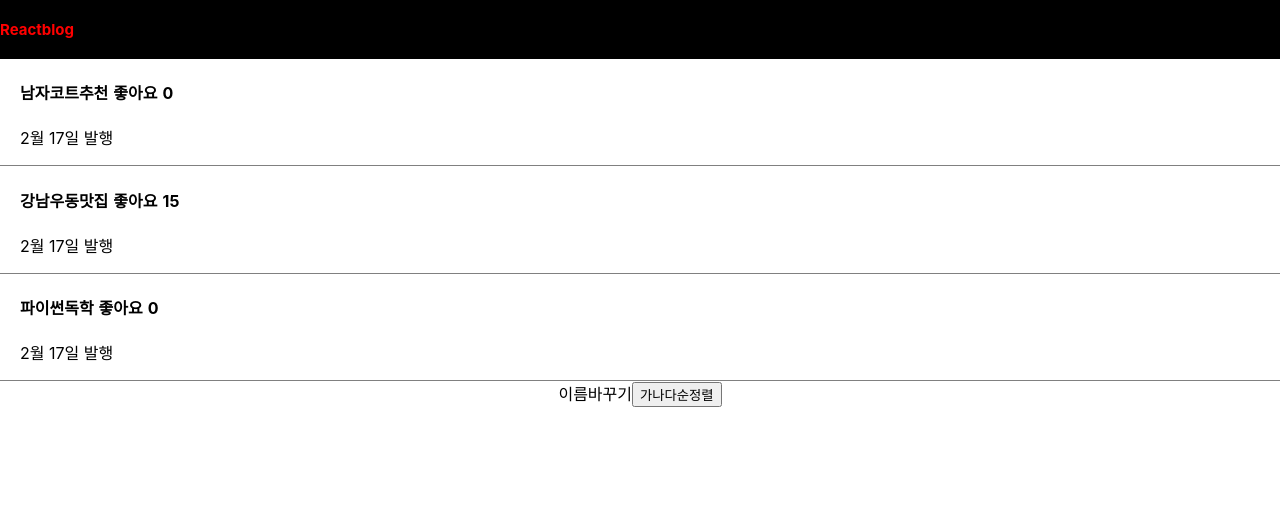
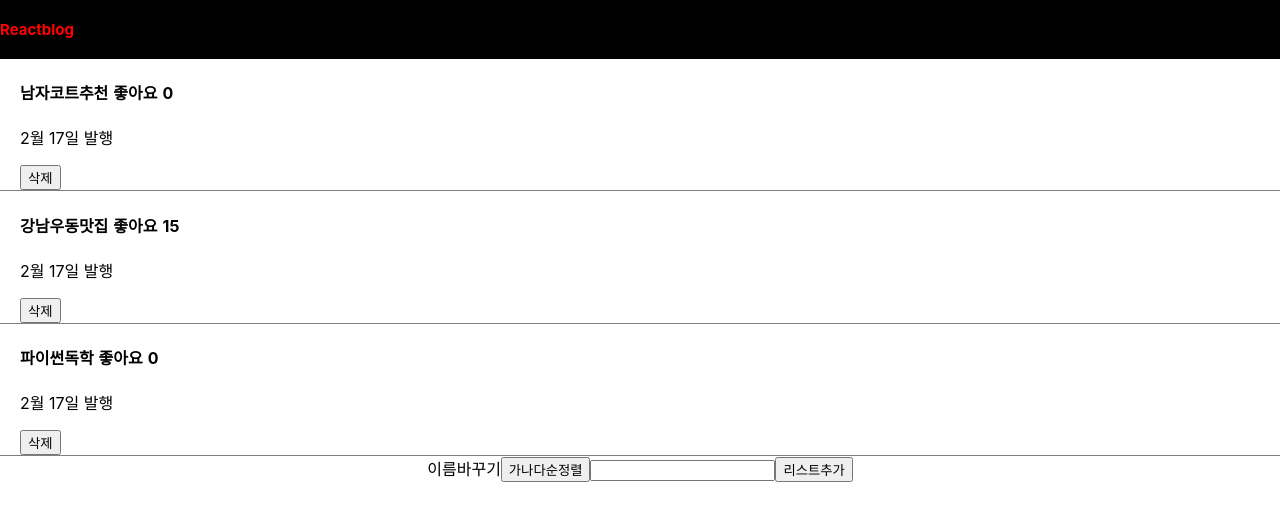
Before and after one commit to kim-heesu/secondReact, a React (Create React App) app in the folder blog/: page / in a window 1280 px wide. Shown: the top 520 px of the page. Built offline with nearby package versions, Linux system fonts and the light colour scheme.

Commit message:
리스트 추가,삭제기능 구현_part01끝

```diff
--- a/blog/src/App.js
+++ b/blog/src/App.js
@@ -6,10 +6,15 @@ import {useState} from 'react';
 function App() {
 
   let [logo,setLogo] = useState('Reactblog');
+  // 변경이 없는 값은 굳이 state로 만들지 않아도된다. 요건 그냥 만들어봄
 
   let [titleTest,setTitleTest] = useState(['남자코트추천','강남우동맛집','파이썬독학']);
   let [title,setTitle] = useState(0);
+  // state는 해당 state를 필요로하는 컴포넌트 중 가장 위에있는 컴포넌트에 선언해야한다.
+  // 부모 > 자식으로 전달은 가능하지만 자식 > 부모 전달은 안되기 때문
   let [like, setLike] = useState([0,15,0]);
+
+  let[inputValue, setValue] = useState('');
 
   let [modal,setModal] = useState(false);
 
@@ -32,6 +37,17 @@ function App() {
     setTitleTest(sortCopy)
   }
 
+  function addList(){
+    let listCopy =[...titleTest];
+    listCopy.unshift('안녕안녕')
+    setTitleTest(listCopy)
+  }
+
+  function deleteList(i){
+    let listCopy =[...titleTest];
+    listCopy.splice(i,1);
+    setTitleTest(listCopy)
+  }
   // Destructuring문법
   let num = [1,2];
   let [a,c] = [1,2];// a = 1 , b = 2  가 된다.
@@ -45,18 +61,22 @@ function App() {
       {
         titleTest.map(function(a,i){
           return <div className="list" id={"list"+i}>
-          <h4 onClick={()=>{modal === false ? setModal(true) : setModal(false),setTitle(i)}}>
+          <h4 onClick={()=>{modal === false ? setModal(true) : setModal(false); setTitle(i);}}>
             {titleTest[i]}
             <span onClick={()=>likePlus(i)} style={{"margin":"0 5px"}}>좋아요</span>
             {like[i]}
           </h4>
           <p>2월 17일 발행</p>
+          <button onClick={()=>deleteList(i)}>삭제</button>
         </div>
         })
       }
       <buttoln onClick={titleChange}>이름바꾸기</buttoln>
       <button onClick={titleSort}>가나다순정렬</button>
 
+      <input onChange={(e)=>{setValue(e.target.value)}}/>
+
+      <button onClick={addList}>리스트추가</button>
 
       {
         modal === true ? <Modal titleChange={titleChange} color="pink" titleTest={titleTest} title={title}/> : null
```
